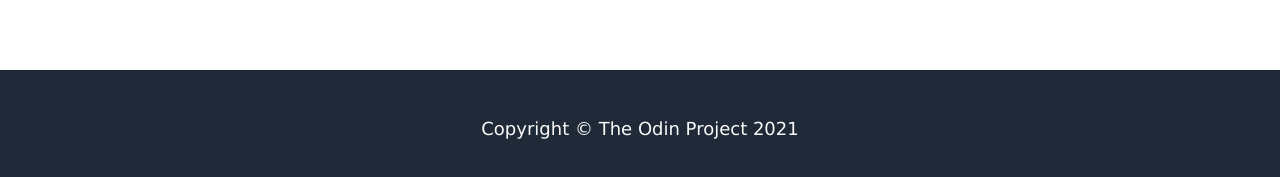
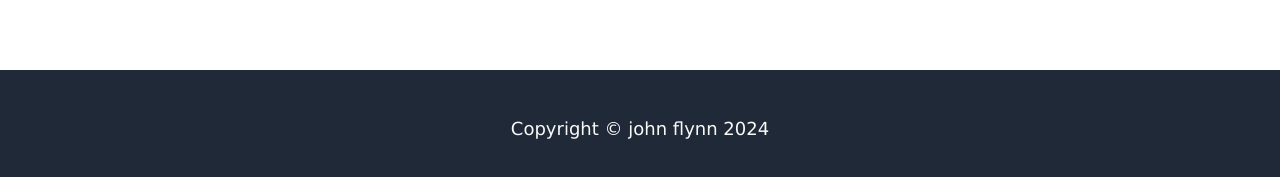
Before and after one commit to jrflynn3/odin-landing-page, a plain HTML site: page index.html in a window 1280 px wide. Shown: the part 2444-2621 px from the top of the page. Drawn offline with Linux system fonts and the light colour scheme.

Commit message:
Update copyright message

```diff
--- a/index.html
+++ b/index.html
@@ -69,7 +69,7 @@
         <button class="signup-btn">Sign up</button>
     </div>
 
-    <div class="footer">Copyright © The Odin Project 2021</div>
+    <div class="footer">Copyright © john flynn 2024</div>
 </body>
 
 </html>
```
